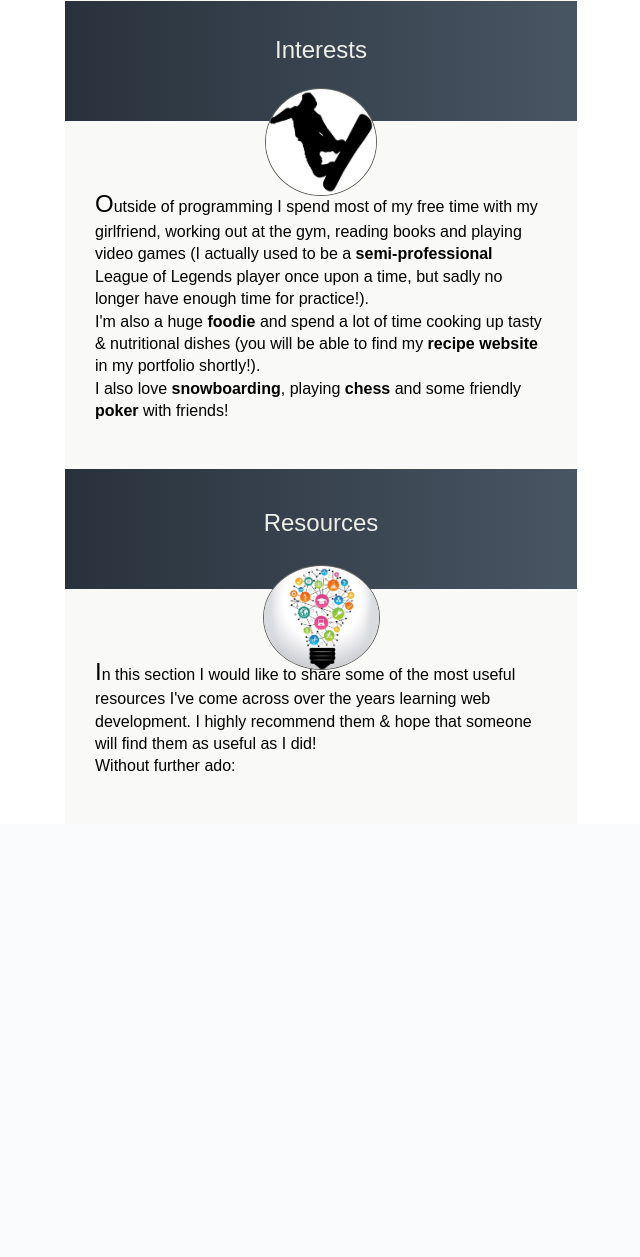
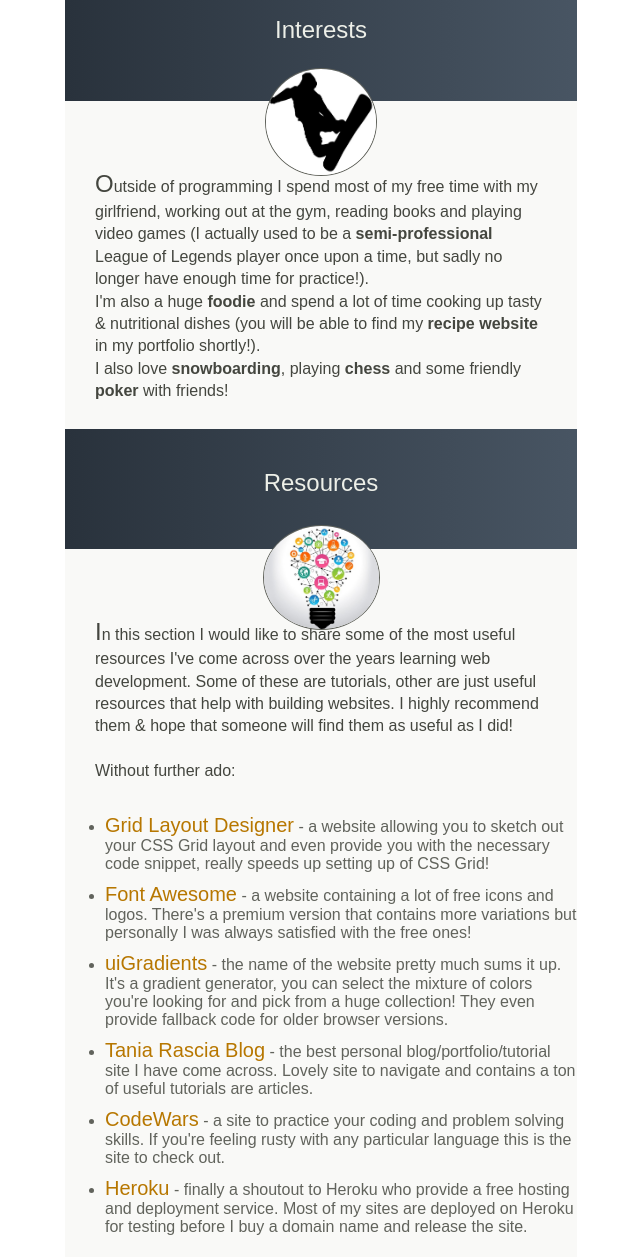
Before and after one commit to PawelKusnierek/PortfolioSite, a PHP site: page / in a window 1280 px wide. Shown: the part 1406-2663 px from the top of the page, without its empty margins (319-959 px from the left). Before the commit the page ends 2177 px from the top, so only its background shows below. Run offline with PHP 8.4, Linux system fonts and the light colour scheme; some libraries are stand-ins or nearby versions.

Commit message:
finishing off resources part of bio

```diff
--- a/src/index.html
+++ b/src/index.html
@@ -130,10 +130,40 @@
 
         <div class="contentWrapper">
             <section class="content">
-                <p>In this section I would like to share some of the most useful resources I've come across over the years
-                    learning web development. I highly recommend them & hope that someone will find them as useful as I
-                    did!<br>
+                <p>In this section I would like to share some of the most useful resources I've come across over the
+                    years learning web development. Some of these are tutorials, other are just useful resources that
+                    help with building websites. I highly recommend them & hope that someone will find them as useful as
+                    I did!<br> <br>
                     Without further ado:</p>
+                <section class="resourcesWrapper">
+                    <ul>
+                        <li class ="resourcesText"><a class ="resourcesLink" href="https://www.layoutit.com/grid">Grid Layout Designer</a>
+                        - a website allowing you to sketch out your CSS Grid layout and even provide you with the
+                            necessary code snippet, really speeds up setting up of CSS Grid!
+                        </li>
+                        <li class ="resourcesText"><a class ="resourcesLink" href="https://fontawesome.com">Font Awesome</a>
+                        - a website containing a lot of free icons and logos. There's a premium version that contains
+                            more variations but personally I was always satisfied with the free ones!
+                        </li>
+                        <li class ="resourcesText"><a class ="resourcesLink" href="https://uigradients.com">uiGradients</a>
+                        - the name of the website pretty much sums it up. It's a gradient generator, you can select the
+                            mixture of colors you're looking for and pick from a huge collection! They even provide
+                            fallback code for older browser versions.
+                        </li>
+                        <li class ="resourcesText"><a class ="resourcesLink" href="https://www.taniarascia.com">Tania Rascia Blog</a>
+                        - the best personal blog/portfolio/tutorial site I have come across. Lovely site to navigate and
+                            contains a ton of useful tutorials are articles.
+                        </li>
+                        <li class ="resourcesText"><a class ="resourcesLink" href="https://www.codewars.com">CodeWars</a>
+                        - a site to practice your coding and problem solving skills. If you're feeling rusty with any
+                            particular language this is the site to check out.
+                        </li>
+                        <li class ="resourcesText"><a class ="resourcesLink" href="https://dashboard.heroku.com">Heroku</a>
+                        - finally a shoutout to Heroku who provide a free hosting and deployment service. Most of my sites
+                            are deployed on Heroku for testing before I buy a domain name and release the site.
+                        </li>
+                    </ul>
+                </section>
             </section>
         </div>
     </article>
--- a/src/stylesheets/main.css
+++ b/src/stylesheets/main.css
@@ -21,7 +21,8 @@ html, body {
 /* line 4, partials/_bio.sass */
 .content p {
   font-family: Nunito, sans-serif;
-  padding: 50px 30px 30px 30px;
+  color: #44463f;
+  padding: 50px 30px 10px 30px;
   font-size: 16px;
   font-size: 1rem;
   font-weight: 300;
@@ -32,7 +33,7 @@ html, body {
   font-size: 150%;
 }
 
-/* line 14, partials/_bio.sass */
+/* line 15, partials/_bio.sass */
 .headerBio, .bioHeader h1, .techStack h1, .other h1, .resources h1 {
   margin: 35px 0 24px 0;
   font-family: Nunito, sans-serif;
@@ -48,7 +49,7 @@ html, body {
   font-weight: 300;
 }
 
-/* line 27, partials/_bio.sass */
+/* line 28, partials/_bio.sass */
 .bioHeader, .techStack, .other, .resources {
   background: #485563;
   background: -webkit-linear-gradient(to right, #29323c, #485563);
@@ -61,7 +62,7 @@ html, body {
   margin: 100px auto 0 auto;
 }
 
-/* line 40, partials/_bio.sass */
+/* line 41, partials/_bio.sass */
 .bioImage, .techStackImage, .otherImage, .resourcesImage {
   margin: 0 auto 0 auto;
   border-radius: 50%;
@@ -70,34 +71,34 @@ html, body {
   border: 1px #61635c solid;
 }
 
-/* line 47, partials/_bio.sass */
+/* line 48, partials/_bio.sass */
 .techStack, .other, .resources {
   margin: 0 auto 0 auto;
 }
 
-/* line 53, partials/_bio.sass */
+/* line 54, partials/_bio.sass */
 .techStackImage {
   margin: 10px auto 0 auto;
   width: 110px;
 }
 
-/* line 63, partials/_bio.sass */
+/* line 64, partials/_bio.sass */
 .otherImage {
   border: 1px #61635c solid;
   width: 110px;
 }
 
-/* line 70, partials/_bio.sass */
+/* line 71, partials/_bio.sass */
 .resources h1 {
   margin: 40px 0 23px 0;
 }
 
-/* line 74, partials/_bio.sass */
+/* line 75, partials/_bio.sass */
 .resourcesImage {
   margin: 5px auto 0 auto;
 }
 
-/* line 78, partials/_bio.sass */
+/* line 79, partials/_bio.sass */
 .flex-container {
   display: -ms-flexbox;
   display: -webkit-flex;
@@ -110,7 +111,7 @@ html, body {
   margin: 70px 0 0 0;
 }
 
-/* line 89, partials/_bio.sass */
+/* line 90, partials/_bio.sass */
 .flex-item {
   width: 25%;
   order: 0;
@@ -122,11 +123,31 @@ html, body {
   font-weight: 400;
 }
 
-/* line 99, partials/_bio.sass */
+/* line 100, partials/_bio.sass */
 .technologyImage {
   margin: 0 auto 0 auto;
   width: 120px;
   height: 120px;
+}
+
+/* line 105, partials/_bio.sass */
+.resourcesLink {
+  font-family: Nunito, sans-serif;
+  text-decoration: none;
+  color: #b77700;
+  font-size: 20px;
+  font-size: 1.25rem;
+  padding: 5px 0 5px 0;
+}
+
+/* line 112, partials/_bio.sass */
+.resourcesText {
+  font-family: Nunito, sans-serif;
+  text-decoration: none;
+  color: #61635c;
+  font-size: 16px;
+  font-size: 1rem;
+  padding: 5px 0 5px 0;
 }
 
 /* line 1, partials/_header.sass */
--- a/src/stylesheets/partials/_bio.sass
+++ b/src/stylesheets/partials/_bio.sass
@@ -5,7 +5,8 @@
     &::first-letter
       font-size: 150%
     font-family: $fixed-font-family
-    padding: 50px 30px 30px 30px
+    color: $bio-para-typing-color
+    padding: 50px 30px 10px 30px
     @include font-size(16px)
     font-weight: 300
     line-height: 1.4
@@ -100,3 +101,17 @@
   margin: $auto-margin
   width: 120px
   height: 120px
+
+.resourcesLink
+  font-family: $fixed-font-family
+  text-decoration: none
+  color: #b77700
+  @include font-size(20px)
+  padding: 5px 0 5px 0
+
+.resourcesText
+  font-family: $fixed-font-family
+  text-decoration: none
+  color: $header-typing-color
+  @include font-size(16px)
+  padding: 5px 0 5px 0
--- a/src/stylesheets/partials/_config.sass
+++ b/src/stylesheets/partials/_config.sass
@@ -22,6 +22,7 @@ $header-typing-color: #61635c
 
 // Bio description variables
 $bio-typing-color: #edefe8
+$bio-para-typing-color: #44463f
 $bio-background-text-color: #f9f9f7
 $bio-background-fallback: #485563
 $bio-background-fallback2: -webkit-linear-gradient(to right, #29323c, #485563)
```
